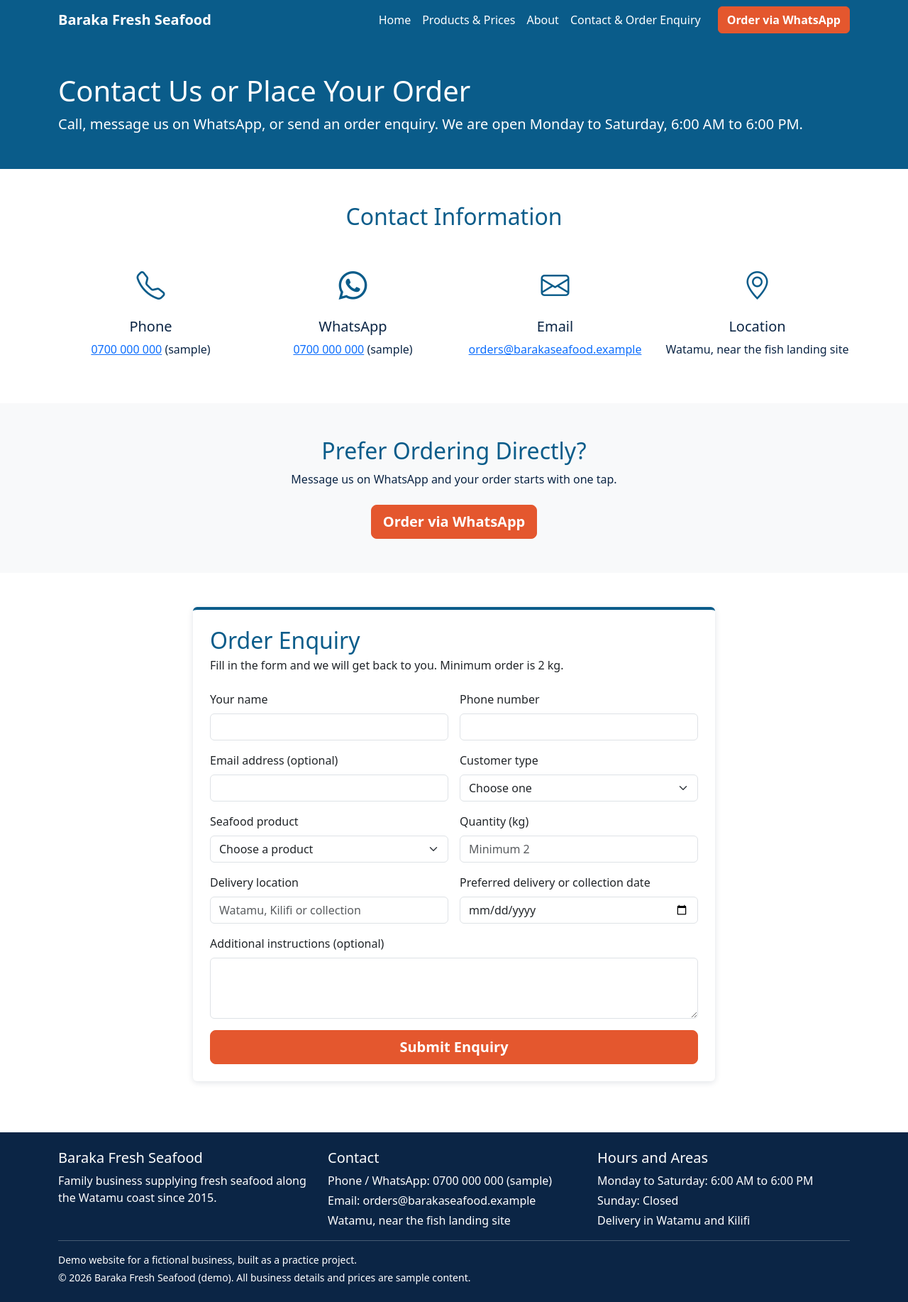
After one commit to Eric-Mururu/baraka-fresh-seafood, a Django app: page /contact/ in a window 1280 px wide. The commit adds this page. Shown: the whole page at 71% size. Run offline with Django 5.2, Linux system fonts and the light colour scheme.

Commit message:
Add order enquiry form to Contact page

```diff
--- a/shop/urls.py
+++ b/shop/urls.py
@@ -5,4 +5,5 @@ urlpatterns = [
     path('', views.home, name='home'),
     path('products/', views.products, name='products'),
     path('about/', views.about, name='about'),
+    path('contact/', views.contact, name='contact'),
 ]
--- a/shop/views.py
+++ b/shop/views.py
@@ -11,3 +11,6 @@ def products(request):
 
 def about(request):
     return render(request, 'shop/about.html')
+
+def contact(request):
+    return render(request, 'shop/contact.html')
--- a/templates/shop/about.html
+++ b/templates/shop/about.html
@@ -134,7 +134,7 @@
         <h2>Looking for a Reliable Seafood Supplier?</h2>
         <p class="mb-4">Talk to us about your hotel, restaurant or household order.</p>
         <div class="d-flex flex-column flex-sm-row gap-3 justify-content-center">
-            <a class="btn btn-light btn-lg" href="#">Contact Us</a>
+            <a class="btn btn-light btn-lg" href="{% url 'contact' %}">Contact Us</a>
             <a class="btn btn-order btn-lg" href="https://wa.me/254700000000?text=Hello%20Baraka%20Fresh%20Seafood%2C%20I%20would%20like%20to%20place%20an%20order." target="_blank" rel="noopener">Order via WhatsApp</a>
         </div>
     </div>
--- a/templates/shop/base.html
+++ b/templates/shop/base.html
@@ -22,7 +22,7 @@
                 <li class="nav-item"><a class="nav-link" href="{% url 'home' %}">Home</a></li>
                 <li class="nav-item"><a class="nav-link" href="{% url 'products' %}">Products &amp; Prices</a></li>
                 <li class="nav-item"><a class="nav-link" href="{% url 'about' %}">About</a></li>
-                <li class="nav-item"><a class="nav-link" href="#">Contact &amp; Order Enquiry</a></li>
+                <li class="nav-item"><a class="nav-link" href="{% url 'contact' %}">Contact &amp; Order Enquiry</a></li>
                 <li class="nav-item ms-lg-3">
                     <a class="btn btn-order" href="https://wa.me/254700000000?text=Hello%20Baraka%20Fresh%20Seafood%2C%20I%20would%20like%20to%20place%20an%20order." target="_blank" rel="noopener">Order via WhatsApp</a>
                 </li>
--- /dev/null
+++ b/templates/shop/contact.html
@@ -0,0 +1,125 @@
+{% extends 'shop/base.html' %}
+
+{% block title %}Contact &amp; Order Enquiry | Baraka Fresh Seafood{% endblock %}
+
+{% block content %}
+<section class="page-banner py-5">
+    <div class="container">
+        <h1>Contact Us or Place Your Order</h1>
+        <p class="lead mb-0">Call, message us on WhatsApp, or send an order enquiry. We are open Monday to Saturday, 6:00 AM to 6:00 PM.</p>
+    </div>
+</section>
+
+<section class="py-5">
+    <div class="container">
+        <h2 class="text-center mb-5">Contact Information</h2>
+
+        <div class="row row-cols-1 row-cols-md-2 row-cols-lg-4 g-4 text-center">
+            <div class="col">
+                <div class="why-icon mb-3"><i class="bi bi-telephone"></i></div>
+                <h3 class="h5">Phone</h3>
+                <p><a href="tel:+254700000000">0700 000 000</a> (sample)</p>
+            </div>
+            <div class="col">
+                <div class="why-icon mb-3"><i class="bi bi-whatsapp"></i></div>
+                <h3 class="h5">WhatsApp</h3>
+                <p><a href="https://wa.me/254700000000" target="_blank" rel="noopener">0700 000 000</a> (sample)</p>
+            </div>
+            <div class="col">
+                <div class="why-icon mb-3"><i class="bi bi-envelope"></i></div>
+                <h3 class="h5">Email</h3>
+                <p><a href="mailto:orders@barakaseafood.example">orders@barakaseafood.example</a></p>
+            </div>
+            <div class="col">
+                <div class="why-icon mb-3"><i class="bi bi-geo-alt"></i></div>
+                <h3 class="h5">Location</h3>
+                <p>Watamu, near the fish landing site</p>
+            </div>
+        </div>
+    </div>
+</section>
+
+<section class="py-5 bg-light">
+    <div class="container text-center">
+        <h2>Prefer Ordering Directly?</h2>
+        <p class="mb-4">Message us on WhatsApp and your order starts with one tap.</p>
+        <a class="btn btn-order btn-lg" href="https://wa.me/254700000000?text=Hello%20Baraka%20Fresh%20Seafood%2C%20I%20would%20like%20to%20place%20an%20order." target="_blank" rel="noopener">Order via WhatsApp</a>
+    </div>
+</section>
+
+<section class="py-5">
+    <div class="container">
+        <div class="row justify-content-center">
+            <div class="col-lg-8">
+                <div class="card category-card">
+                    <div class="card-body p-4">
+                        <h2 class="mb-1">Order Enquiry</h2>
+                        <p class="mb-4">Fill in the form and we will get back to you. Minimum order is 2 kg.</p>
+
+                        <form method="post">
+                            {% csrf_token %}
+                            <div class="row g-3">
+                                <div class="col-md-6">
+                                    <label for="customer-name" class="form-label">Your name</label>
+                                    <input type="text" class="form-control" id="customer-name" name="customer_name" required>
+                                </div>
+                                <div class="col-md-6">
+                                    <label for="phone" class="form-label">Phone number</label>
+                                    <input type="tel" class="form-control" id="phone" name="phone" required>
+                                </div>
+                                <div class="col-md-6">
+                                    <label for="email" class="form-label">Email address (optional)</label>
+                                    <input type="email" class="form-control" id="email" name="email">
+                                </div>
+                                <div class="col-md-6">
+                                    <label for="customer-type" class="form-label">Customer type</label>
+                                    <select class="form-select" id="customer-type" name="customer_type" required>
+                                        <option value="" selected disabled>Choose one</option>
+                                        <option>Hotel</option>
+                                        <option>Restaurant</option>
+                                        <option>Household</option>
+                                        <option>Other</option>
+                                    </select>
+                                </div>
+                                <div class="col-md-6">
+                                    <label for="product" class="form-label">Seafood product</label>
+                                    <select class="form-select" id="product" name="product" required>
+                                        <option value="" selected disabled>Choose a product</option>
+                                        <option>Red Snapper</option>
+                                        <option>Kingfish</option>
+                                        <option>Tilapia</option>
+                                        <option>Jumbo Prawns</option>
+                                        <option>Medium Prawns</option>
+                                        <option>Mud Crab</option>
+                                        <option>Fresh Squid</option>
+                                    </select>
+                                </div>
+                                <div class="col-md-6">
+                                    <label for="quantity" class="form-label">Quantity (kg)</label>
+                                    <input type="number" class="form-control" id="quantity" name="quantity" min="2" step="1" placeholder="Minimum 2" required>
+                                </div>
+                                <div class="col-md-6">
+                                    <label for="location" class="form-label">Delivery location</label>
+                                    <input type="text" class="form-control" id="location" name="location" placeholder="Watamu, Kilifi or collection" required>
+                                </div>
+                                <div class="col-md-6">
+                                    <label for="date" class="form-label">Preferred delivery or collection date</label>
+                                    <input type="date" class="form-control" id="date" name="date" required>
+                                </div>
+                                <div class="col-12">
+                                    <label for="notes" class="form-label">Additional instructions (optional)</label>
+                                    <textarea class="form-control" id="notes" name="notes" rows="3"></textarea>
+                                </div>
+                                <div class="col-12">
+                                    <button type="submit" class="btn btn-order btn-lg w-100">Submit Enquiry</button>
+                                </div>
+                            </div>
+                        </form>
+                    </div>
+                </div>
+            </div>
+        </div>
+    </div>
+</section>
+
+{% endblock %}
--- a/templates/shop/products.html
+++ b/templates/shop/products.html
@@ -132,7 +132,7 @@
         <p class="mb-4">Send us your order on WhatsApp, or get in touch with any questions.</p>
         <div class="d-flex flex-column flex-sm-row gap-3 justify-content-center">
             <a class="btn btn-order btn-lg" href="https://wa.me/254700000000?text=Hello%20Baraka%20Fresh%20Seafood%2C%20I%20would%20like%20to%20place%20an%20order." target="_blank" rel="noopener">Order via WhatsApp</a>
-            <a class="btn btn-light btn-lg" href="#">Contact Us</a>
+            <a class="btn btn-light btn-lg" href="{% url 'contact' %}">Contact Us</a>
         </div>
     </div>
 </section>
```
